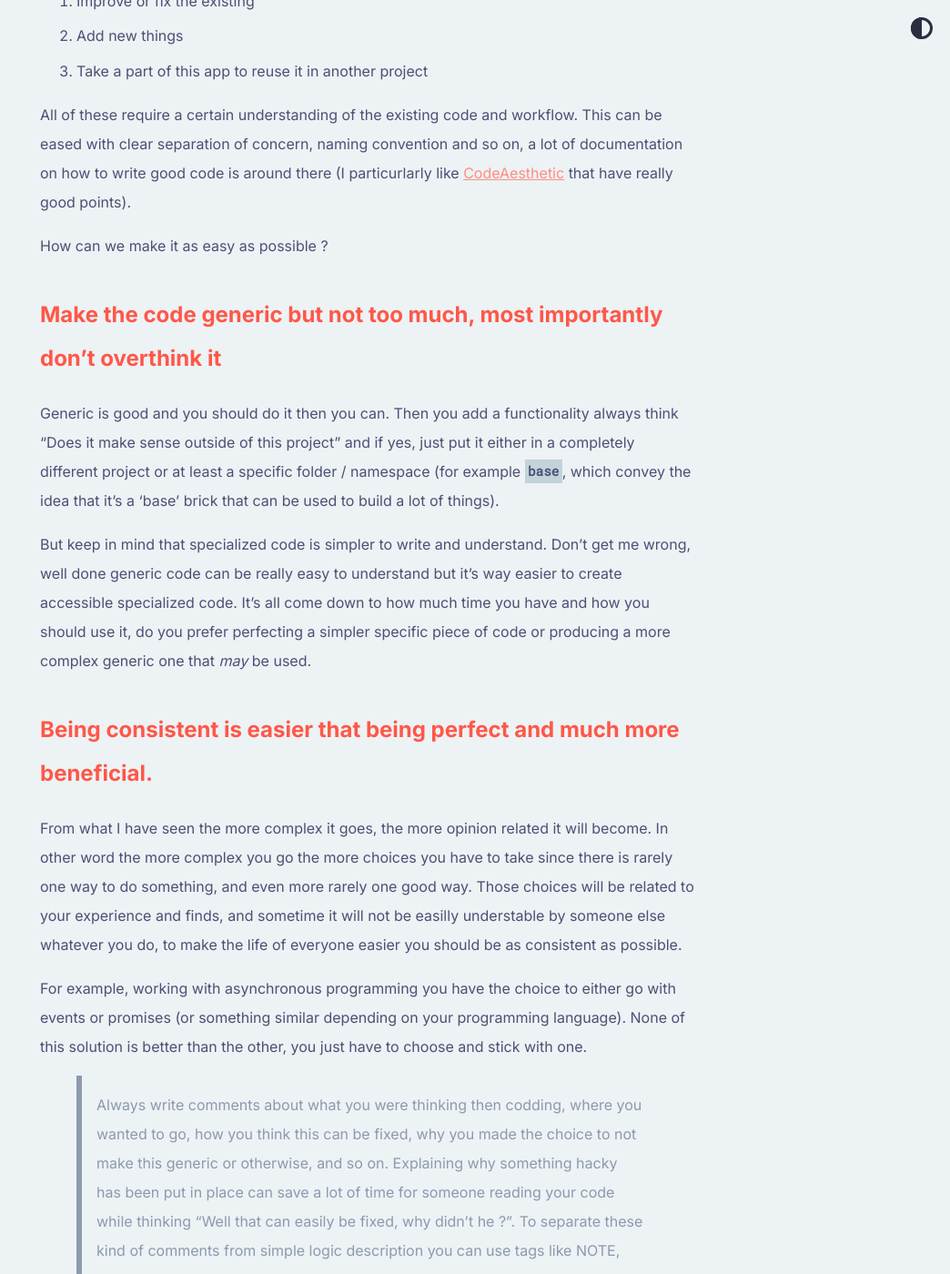
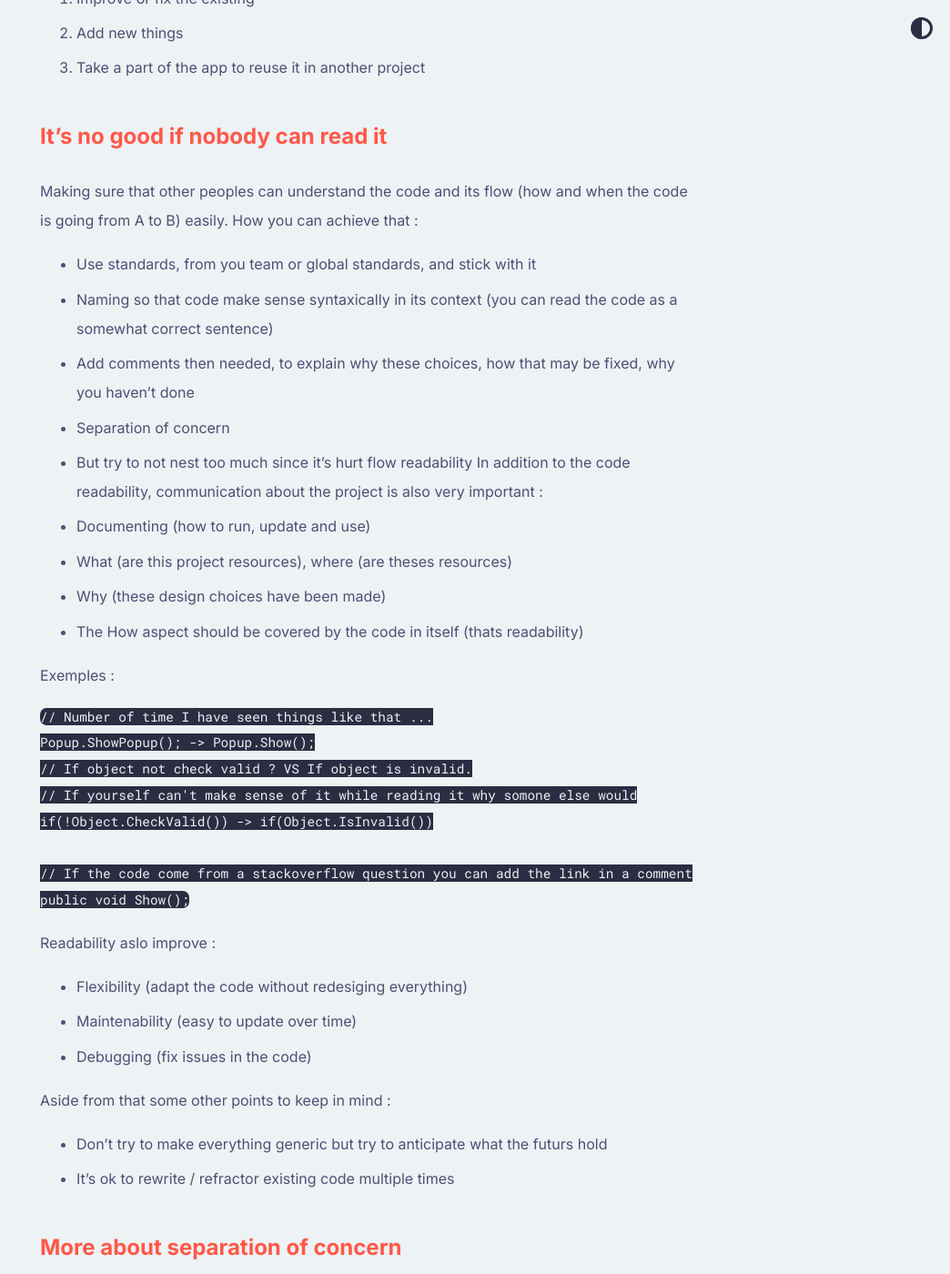
Before and after one commit to ndegheselle/blog.degheselle.fr, a Jekyll site: the page built from _posts/2023-11-18-Write-good-code-in-a-nutshell.md, in a window 1280 px wide and 1400 px high, scrolled down 641 px. Shown: the whole window at 91% size, without its empty margins (236-1280 px from the left). Built offline with Jekyll 4.4.1, drawn with Linux system fonts in a browser that asks for light colours; some of the changed text lies outside the part shown.

Commit message:
Added how to write good code

````diff
--- a/_posts/2023-06-29-How-to-design-an-application.md
+++ b/_posts/2023-11-18-Write-good-code-in-a-nutshell.md
@@ -3,34 +3,81 @@ layout: post
 tags: software
 ---
 
-# How to design an application
+# How to write nice code
 
-Or anything that has an interface. I am writing this after noticing on multiple occasions that creating an application is easy, creating one that work is harder and one that simply work is a challenge. The goal there is to explain the mindset you have to get to create an application that can easily be understood, something that will be be worthy of a "Huh, neat".
+All the importants points to write good code
+- That hopefull will trigger a "Oh, that's neat"
+- That will last
+- That peoples wants to work with
 
-Someone, which can also be the creator itself after a pause, checking an existing application is there either to :
+In other words it should be easy to :
 1. Improve or fix the existing
 2. Add new things
-3. Take a part of this app to reuse it in another project
+3. Take a part of the app to reuse it in another project
 
-All of these require a certain understanding of the existing code and workflow. This can be eased with clear separation of concern, naming convention and so on, a lot of documentation on how to write good code is around there (I particurlarly like [CodeAesthetic](https://www.youtube.com/@CodeAesthetic) that have really good points).
+## It's no good if nobody can read it
 
-How can we make it as easy as possible ?
+Making sure that other peoples can understand the code and its flow (how and when the code is going from A to B) easily.
+How you can achieve that  :
+- Use standards, from you team or global standards, and stick with it
+- Naming so that code make sense syntaxically in its context (you can read the code as a somewhat correct sentence)
+- Add comments then needed, to explain why these choices, how that may be fixed, why you haven't done
+- Separation of concern
+- But try to not nest too much since it's hurt flow readability
+In addition to the code readability, communication about the project is also very important :
+- Documenting (how to run, update and use)
+- What (are this project resources), where (are theses resources)
+- Why (these design choices have been made)
+- The How aspect should be covered by the code in itself (thats readability)
 
-## Make the code generic but not too much, most importantly don't overthink it
+Exemples :
+```C#
+// Number of time I have seen things like that ...
+Popup.ShowPopup(); -> Popup.Show();
+// If object not check valid ? VS If object is invalid.
+// If yourself can't make sense of it while reading it why somone else would
+if(!Object.CheckValid()) -> if(Object.IsInvalid())
 
-Generic is good and you should do it then you can. Then you add a functionality always think "Does it make sense outside of this project" and if yes, just put it either in a completely different project or at least a specific folder / namespace (for example `base`, which convey the idea that it's a 'base' brick that can be used to build a lot of things).
+// If the code come from a stackoverflow question you can add the link in a comment
+public void Show();
+```
+Readability aslo improve :
+- Flexibility (adapt the code without redesiging everything)
+- Maintenability (easy to update over time)
+- Debugging (fix issues in the code)
 
-But keep in mind that specialized code is simpler to write and understand. Don't get me wrong, well done generic code can be really easy to understand but it's way easier to create accessible specialized code. It's all come down to how much time you have and how you should use it, do you prefer perfecting a simpler specific piece of code or producing a more complex generic one that *may* be used.
+Aside from that some other points to keep in mind :
+- Don't try to make everything generic but try to anticipate what the futurs hold
+- It's ok to rewrite / refractor existing code multiple times
 
-## Being consistent is easier that being perfect and much more beneficial.
+## More about separation of concern
 
-From what I have seen the more complex it goes, the more opinion related it will become. In other word the more complex you go the more choices you have to take since there is rarely one way to do something, and even more rarely one good way. Those choices will be related to your experience and finds, and sometime it will not be easilly understable by someone else whatever you do, to make the life of everyone easier you should be as consistent as possible.
+A well organised code allow for readability on the project level.
 
-For example, working with asynchronous programming you have the choice to either go with events or promises (or something similar depending on your programming language). None of this solution is better than the other, you just have to choose and stick with one.
+Then you start to think about separation of concern you end up with something like :
+- UI / views : visuals parts of the app, use an exemple here to show why its different of the components
+- Buisness / logic / controler : control part of the app, buisness is more clear to me (it contain the main code of what the app do)
+- Data / model : all the objects, classes and enumerations used in the app.
+- Repositories : depending on the orm and how you are loading data this can be replaced directly by the data folder
 
-> Always write comments about what you were thinking then codding, where you wanted to go, how you think this can be fixed, why you made the choice to not make this generic or otherwise, and so on. Explaining why something hacky has been put in place can save a lot of time for someone reading your code while thinking "Well that can easily be fixed, why didn't he ?". To separate these kind of comments from simple logic description you can use tags like NOTE, OPTIMIZE, TODO, HACK, XXX, FIXME and BUG.
+In addition, you may want to separate everything that is reusable in the project. And heck, why not making it a separate project at some point ?
+- Components : every visual elements that are used in more than one view
+- Base : every element of logic that is used in more than one place
 
-## Let have a simple example
+That's MVC with extra steps. But why is it so important ? Separation improve readability and maintenability,
+- If one bit of code is doing several things at once it will be harder to understand
+- Seems easy to do but, separation can be pretty hard to achieve with complexe logic that interact a lot with the UI (and that's why binding exsist and is such a huge thing)
+
+## Spread the data, Kouhei !
+
+Tips on how to share data between differents parts of the app. Then you have differents components with parent passing data to childs, sometimes you want two distants childs (with different parents) to share data. What you want to avoid is having one global place with a bunch of different properties that are not linked together, which is bad for maintenability and readability.
+
+Most of the time the solution is setting up a store / state management system. That mean creating singleton classes (so with an unique instance accross the project) which implement interfaces, with that components accessing the store will have only access to the data they need (reducing coupling). The stores can also be used along with events in order to keep the whole app up to date.
+
+In general components should only have access to the data they need, nothing more (which help to create generic components), that way you can pass the data from the parent and only the parent have to know how to get this data.
+
+
+# Let have a simple example
 
 Imagine you have an existing application that imports a CSV file, read its content and then save it to a json file.
 
````
Also changed, not shown: _posts/WIP/WIP-get-gud.md (deleted, +0 -69 lines).
